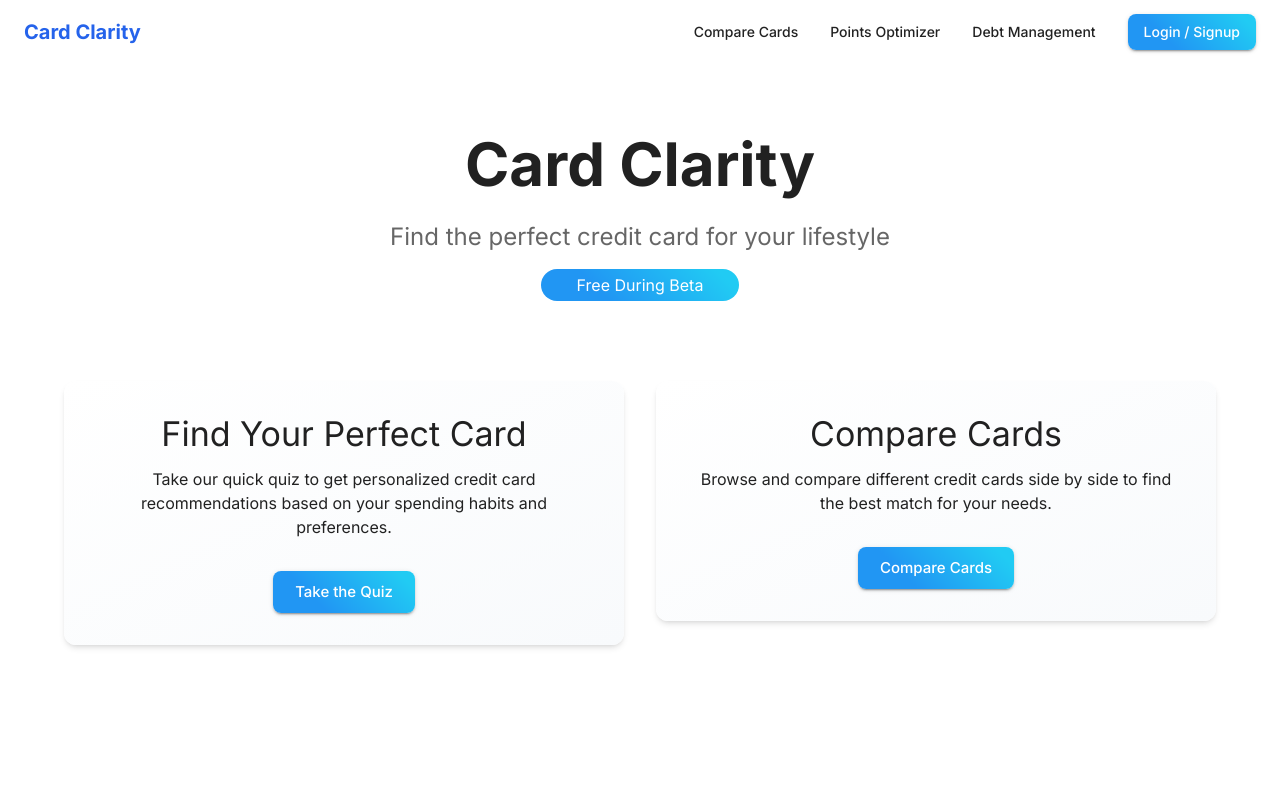
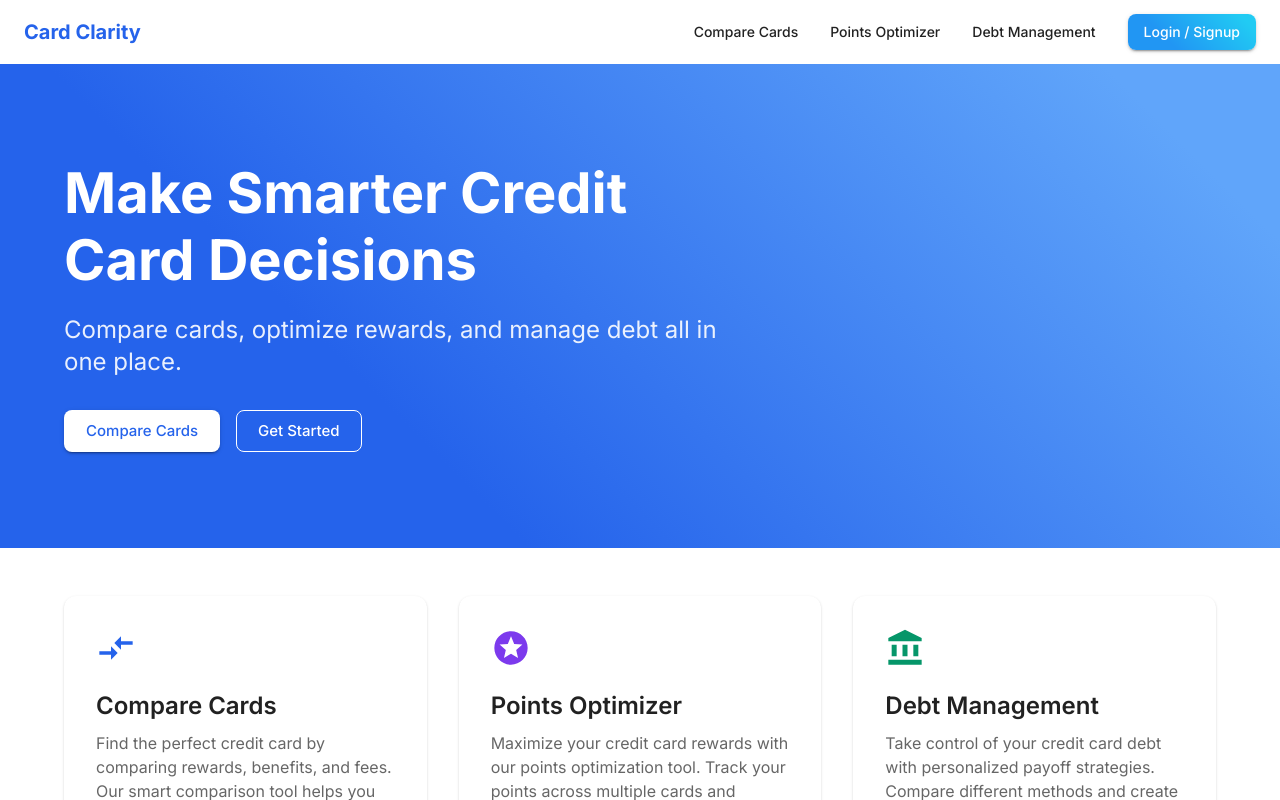
Before and after one commit to nickjackson801/card-clarity, a React (Vite) app: page / in a window 1280 px wide. Shown: the top 800 px of the page. Built offline with nearby package versions, Linux system fonts and the light colour scheme.

Commit message:
Add hero landing page with service descriptions

```diff
--- a/src/pages/Home.tsx
+++ b/src/pages/Home.tsx
@@ -1,127 +1,174 @@
-import { Container, Typography, Button, Grid, Box, Paper, Chip } from '@mui/material';
+import { Container, Typography, Grid, Paper, Box, Button } from '@mui/material';
+import { CompareArrows, Stars, AccountBalance } from '@mui/icons-material';
+import { Link } from 'react-router-dom';
 import { motion } from 'framer-motion';
-import { useNavigate } from 'react-router-dom';
 
 const Home = () => {
-  const navigate = useNavigate();
+  const services = [
+    {
+      title: 'Compare Cards',
+      description: 'Find the perfect credit card by comparing rewards, benefits, and fees. Our smart comparison tool helps you make informed decisions based on your spending habits.',
+      icon: <CompareArrows sx={{ fontSize: 40 }} />,
+      link: '/compare',
+      color: '#2563eb',
+    },
+    {
+      title: 'Points Optimizer',
+      description: 'Maximize your credit card rewards with our points optimization tool. Track your points across multiple cards and discover the best redemption options.',
+      icon: <Stars sx={{ fontSize: 40 }} />,
+      link: '/points',
+      color: '#7c3aed',
+    },
+    {
+      title: 'Debt Management',
+      description: 'Take control of your credit card debt with personalized payoff strategies. Compare different methods and create a plan that works for your financial goals.',
+      icon: <AccountBalance sx={{ fontSize: 40 }} />,
+      link: '/debt',
+      color: '#059669',
+    },
+  ];
 
   return (
-    <Container maxWidth="lg" sx={{ py: 8 }}>
+    <Box>
+      {/* Hero Section */}
+      <Box
+        sx={{
+          background: 'linear-gradient(45deg, #2563eb 30%, #60a5fa 90%)',
+          color: 'white',
+          py: { xs: 8, md: 12 },
+          mb: 6,
+        }}
+      >
+        <Container maxWidth="lg">
           <motion.div
             initial={{ opacity: 0, y: 20 }}
             animate={{ opacity: 1, y: 0 }}
             transition={{ duration: 0.5 }}
           >
-        <Box sx={{ textAlign: 'center', mb: 6 }}>
-          <Typography variant="h2" component="h1" gutterBottom sx={{ fontWeight: 700 }}>
-            Card Clarity
+            <Grid container spacing={4} alignItems="center">
+              <Grid item xs={12} md={7}>
+                <Typography
+                  variant="h2"
+                  component="h1"
+                  gutterBottom
+                  sx={{
+                    fontWeight: 700,
+                    fontSize: { xs: '2.5rem', md: '3.5rem' },
+                  }}
+                >
+                  Make Smarter Credit Card Decisions
                 </Typography>
-          <Typography variant="h5" color="text.secondary" paragraph>
-            Find the perfect credit card for your lifestyle
+                <Typography
+                  variant="h5"
+                  paragraph
+                  sx={{
+                    mb: 4,
+                    opacity: 0.9,
+                    fontWeight: 400,
+                  }}
+                >
+                  Compare cards, optimize rewards, and manage debt all in one place.
                 </Typography>
-          <Chip
-            label="Free During Beta"
-            color="primary"
+                <Button
+                  component={Link}
+                  to="/compare"
+                  variant="contained"
+                  size="large"
                   sx={{
-              fontSize: '1rem',
-              py: 2,
-              px: 3,
-              mb: 4,
-              background: 'linear-gradient(45deg, #2196F3 30%, #21CBF3 90%)',
+                    bgcolor: 'white',
+                    color: 'primary.main',
+                    '&:hover': {
+                      bgcolor: 'grey.100',
+                    },
+                    mr: 2,
+                  }}
+                >
+                  Compare Cards
+                </Button>
+                <Button
+                  component={Link}
+                  to="/auth"
+                  variant="outlined"
+                  size="large"
+                  sx={{
                     color: 'white',
+                    borderColor: 'white',
+                    '&:hover': {
+                      borderColor: 'grey.100',
+                      bgcolor: 'rgba(255, 255, 255, 0.1)',
+                    },
                   }}
-          />
+                >
+                  Get Started
+                </Button>
+              </Grid>
+            </Grid>
+          </motion.div>
+        </Container>
       </Box>
 
-        <Grid container spacing={4} justifyContent="center">
-          <Grid item xs={12} md={6}>
+      {/* Services Section */}
+      <Container maxWidth="lg" sx={{ mb: 8 }}>
+        <Grid container spacing={4}>
+          {services.map((service, index) => (
+            <Grid item xs={12} md={4} key={service.title}>
               <motion.div
-              initial={{ opacity: 0, x: -20 }}
-              animate={{ opacity: 1, x: 0 }}
-              transition={{ duration: 0.5, delay: 0.2 }}
+                initial={{ opacity: 0, y: 20 }}
+                animate={{ opacity: 1, y: 0 }}
+                transition={{ duration: 0.5, delay: index * 0.1 }}
               >
                 <Paper
                   sx={{
                     p: 4,
                     height: '100%',
-                  background: 'linear-gradient(to bottom right, #ffffff, #f8fafc)',
-                  boxShadow: '0 4px 6px -1px rgb(0 0 0 / 0.1), 0 2px 4px -2px rgb(0 0 0 / 0.1)',
                     display: 'flex',
                     flexDirection: 'column',
-                  alignItems: 'center',
-                  textAlign: 'center',
+                    position: 'relative',
+                    overflow: 'hidden',
+                    '&:hover': {
+                      transform: 'translateY(-4px)',
+                      transition: 'transform 0.3s ease-in-out',
+                      boxShadow: (theme) => theme.shadows[4],
+                    },
                   }}
                 >
-                <Typography variant="h4" component="h2" gutterBottom>
-                  Find Your Perfect Card
+                  <Box
+                    sx={{
+                      mb: 2,
+                      color: service.color,
+                    }}
+                  >
+                    {service.icon}
+                  </Box>
+                  <Typography variant="h5" component="h2" gutterBottom sx={{ fontWeight: 600 }}>
+                    {service.title}
                   </Typography>
-                <Typography paragraph>
-                  Take our quick quiz to get personalized credit card recommendations based on your spending habits and preferences.
+                  <Typography color="text.secondary" paragraph sx={{ mb: 3, flexGrow: 1 }}>
+                    {service.description}
                   </Typography>
                   <Button
-                  variant="contained"
-                  size="large"
-                  onClick={() => navigate('/quiz')}
+                    component={Link}
+                    to={service.link}
+                    variant="outlined"
                     sx={{
-                    mt: 2,
-                    background: 'linear-gradient(45deg, #2196F3 30%, #21CBF3 90%)',
-                    color: 'white',
+                      alignSelf: 'flex-start',
+                      color: service.color,
+                      borderColor: service.color,
                       '&:hover': {
-                      background: 'linear-gradient(45deg, #1976D2 30%, #1CB5E0 90%)',
-                    }
+                        borderColor: service.color,
+                        bgcolor: `${service.color}10`,
+                      },
                     }}
                   >
-                  Take the Quiz
+                    Learn More
                   </Button>
                 </Paper>
               </motion.div>
             </Grid>
-
-          <Grid item xs={12} md={6}>
-            <motion.div
-              initial={{ opacity: 0, x: 20 }}
-              animate={{ opacity: 1, x: 0 }}
-              transition={{ duration: 0.5, delay: 0.3 }}
-            >
-              <Paper
-                sx={{
-                  p: 4,
-                  height: '100%',
-                  background: 'linear-gradient(to bottom right, #ffffff, #f8fafc)',
-                  boxShadow: '0 4px 6px -1px rgb(0 0 0 / 0.1), 0 2px 4px -2px rgb(0 0 0 / 0.1)',
-                  display: 'flex',
-                  flexDirection: 'column',
-                  alignItems: 'center',
-                  textAlign: 'center',
-                }}
-              >
-                <Typography variant="h4" component="h2" gutterBottom>
-                  Compare Cards
-                </Typography>
-                <Typography paragraph>
-                  Browse and compare different credit cards side by side to find the best match for your needs.
-                </Typography>
-                <Button
-                  variant="contained"
-                  size="large"
-                  onClick={() => navigate('/compare')}
-                  sx={{
-                    mt: 2,
-                    background: 'linear-gradient(45deg, #2196F3 30%, #21CBF3 90%)',
-                    color: 'white',
-                    '&:hover': {
-                      background: 'linear-gradient(45deg, #1976D2 30%, #1CB5E0 90%)',
-                    }
-                  }}
-                >
-                  Compare Cards
-                </Button>
-              </Paper>
-            </motion.div>
+          ))}
         </Grid>
-        </Grid>
-      </motion.div>
       </Container>
+    </Box>
   );
 };
 
```
Lines whose indentation alone changed are shown as unchanged.
